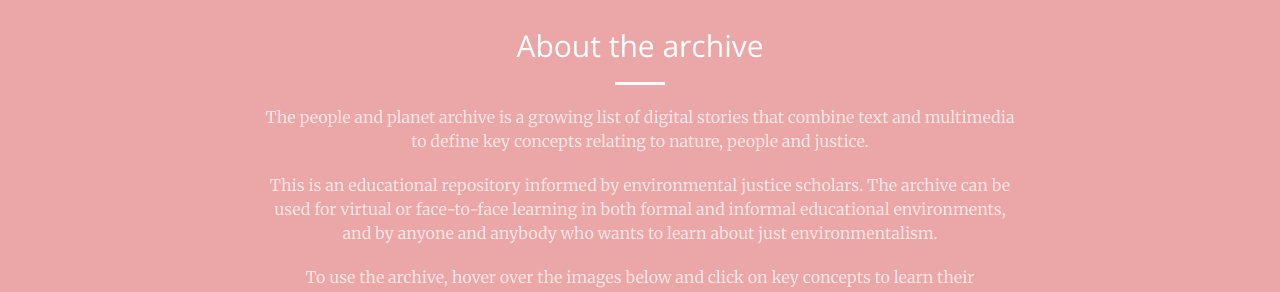
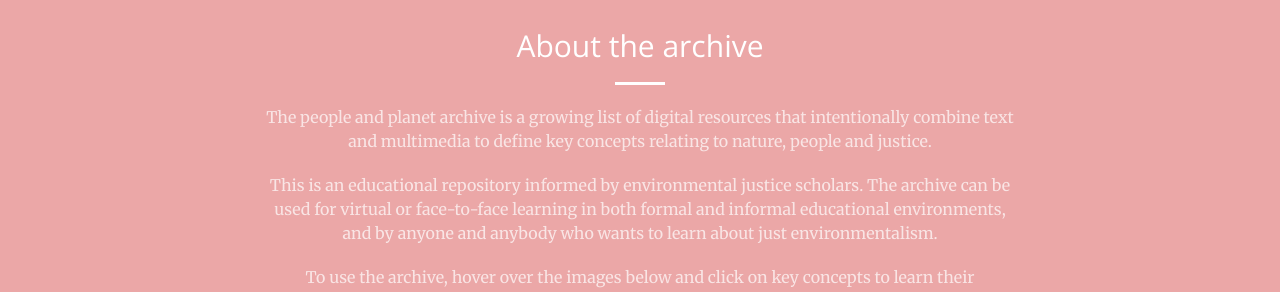
Before and after one commit to peopleandplanet/peopleandplanet.github.io, a Jekyll site: the page built from index.html, in a window 1280 px wide and 900 px high, scrolled down 818 px. Shown: the part 153-445 px from the top of the window. Built offline with Jekyll 4.4.1, drawn with Linux system fonts in a browser that asks for light colours.

Commit message:
Update call-to-action.html

```diff
--- a/_includes/call-to-action.html
+++ b/_includes/call-to-action.html
@@ -4,7 +4,7 @@
             <div class="col-lg-8 col-lg-offset-2 text-center">
                 <h2 class="section-heading">About the archive</h2>
                 <hr class="light">
-                <p class="text-faded">The people and planet archive is a growing list of digital stories that combine text and multimedia to define key concepts relating to nature, people and justice.</p>
+                <p class="text-faded">The people and planet archive is a growing list of digital resources that intentionally combine text and multimedia to define key concepts relating to nature, people and justice.</p>
                 <p class="text-faded">This is an educational repository informed by environmental justice scholars. The archive can be used for virtual or face-to-face learning in both formal and informal educational environments, and by anyone and anybody who wants to learn about just environmentalism.</p>
                 <p class="text-faded">To use the archive, hover over the images below and click on key concepts to learn their definitions and history through digital stories.</p>
                 <p class="text-faded"> </p>
```
